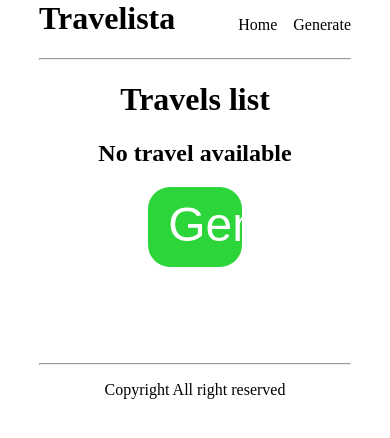
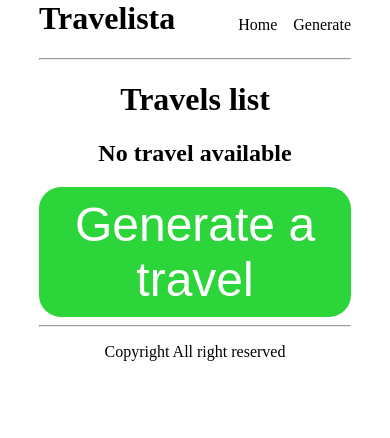
Before and after one commit to Anonymousfrom94/2025_R4A10_SALL_Oumar, an Angular app in the folder tp03Angular/: page / in a window 390 px wide. Shown: the top 438 px of the page. Built offline with nearby package versions, Linux system fonts and the light colour scheme; a web font is replaced by a local one.

Commit message:
responsivite(minimal car je ne sais pas comment acceder au composant via le outlet dans le sass)

```diff
--- a/tp03Angular/src/app/generate-page/generate-page.component.sass
+++ b/tp03Angular/src/app/generate-page/generate-page.component.sass
@@ -1,6 +1,6 @@
 .generate
-    width: 30%
-    height: 5rem
+    width: fit-content
+    height: fit-content
     font-size: 3rem
     border-radius: 22px
     border: none
@@ -15,8 +15,8 @@
         box-shadow: 0 0.5rem 1rem rgba(0, 0, 0, 0.2)
 
 .validate
-    width: 30%
-    height: 5rem
+    width: fit-content
+    height: fit-content
     font-size: 3rem
     border-radius: 22px
     border: none
--- a/tp03Angular/src/app/home-page/container/container.component.html
+++ b/tp03Angular/src/app/home-page/container/container.component.html
@@ -7,5 +7,5 @@
 }
 @else {
     <p>No travel available</p>
-    <button (click)="onNavigation()">Generate a travel</button>
+    <button (click)="onNavigation()" class="generate">Generate a travel</button>
 }
--- a/tp03Angular/src/app/home-page/container/container.component.sass
+++ b/tp03Angular/src/app/home-page/container/container.component.sass
@@ -1,6 +1,6 @@
 ul
     display: grid
-    grid-template-columns: repeat(3, 1fr)
+    grid-template-columns: repeat(1, 1fr)
     gap: 1rem
     margin: 0
     padding: 0
@@ -20,10 +20,11 @@ p
     padding: 0
     text-align: center
 
-button
-    margin-left: 35%
-    width: 30%
-    height: 5rem
+.generate
+    display: block
+    margin: auto
+    width: fit-content
+    height: fit-content
     font-size: 3rem
     border-radius: 22px
     border: none
@@ -36,3 +37,13 @@ button
     &:hover
         transform: translateY(-0.1rem)
         box-shadow: 0 0.5rem 1rem rgba(0, 0, 0, 0.2)
+
+
+
+@media screen and (width >= 600px)
+    ul
+        grid-template-columns: repeat(2, 1fr)
+
+@media screen and (width >= 1200px)
+    ul
+        grid-template-columns: repeat(3, 1fr)
--- a/tp03Angular/src/app/home-page/home-page.component.sass
+++ b/tp03Angular/src/app/home-page/home-page.component.sass
@@ -1,3 +1,7 @@
 h1
     width: 100%
     text-align: center
+
+
+app-container
+    justify-content: center
```
Also changed, not shown: tp03Angular/src/app/app.component.sass (line endings or trailing spaces).
